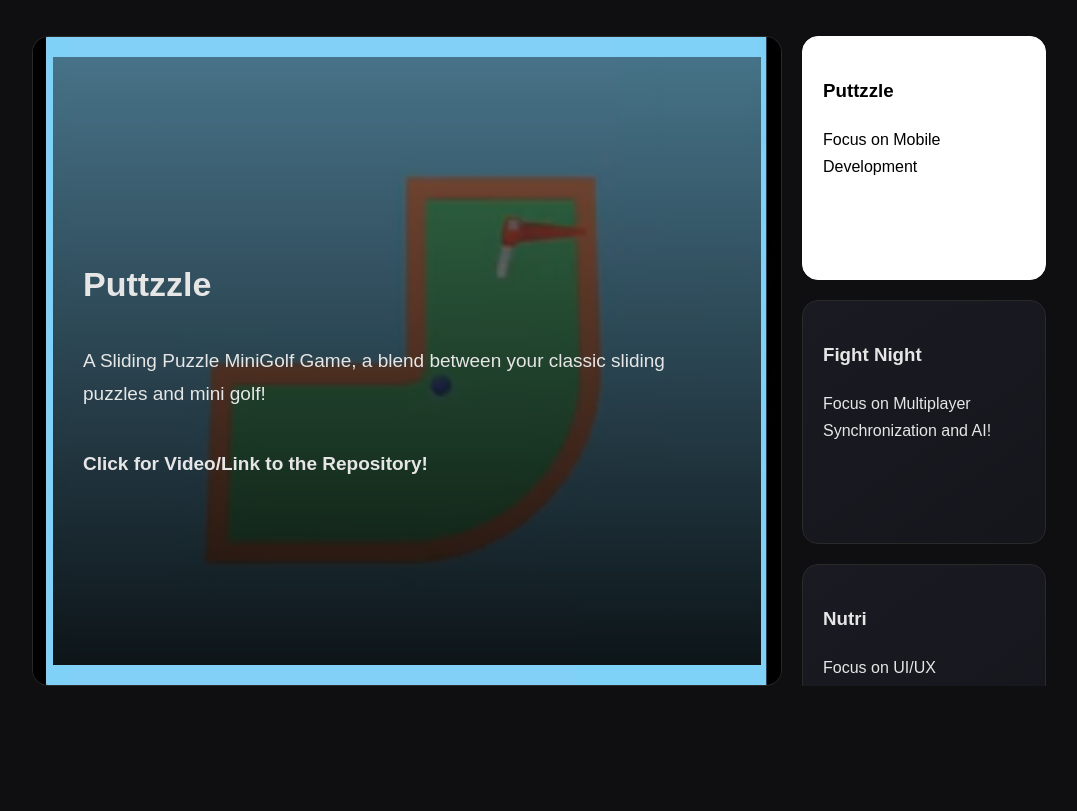
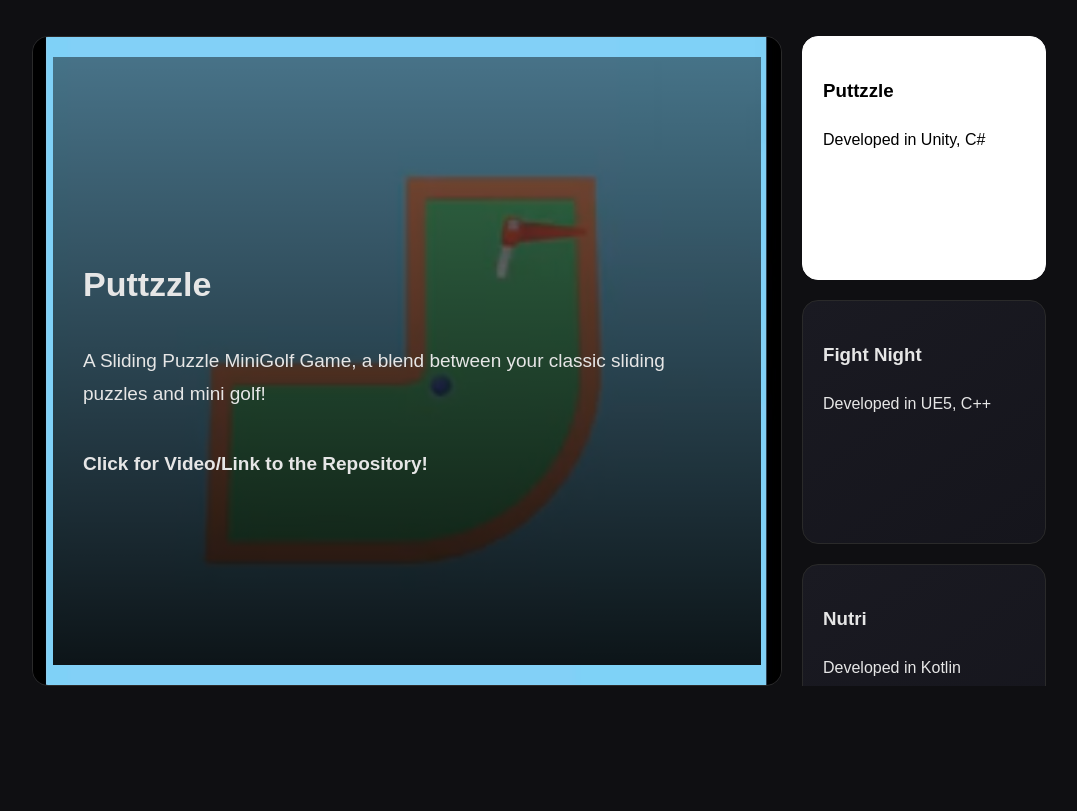
Before and after one commit to yooooop/yooooop.github.io, a plain HTML site: page index.html in a window 1280 px wide. Shown: the part 860-1671 px from the top of the page, without its empty margins (98-1175 px from the left). Drawn offline with Linux system fonts and the light colour scheme.

Commit message:
Revise project descriptions with development details

```diff
--- a/index.html
+++ b/index.html
@@ -111,37 +111,37 @@
             <div class="project-card square"
                  onclick="setActiveProject('golf', this)">
                 <h3>Puttzzle</h3>
-                <p>Focus on Mobile Development</p>
+                <p>Developed in Unity, C#</p>
             </div>
 
             <div class="project-card square"
                  onclick="setActiveProject('fightnight', this)">
                 <h3>Fight Night</h3>
-                <p>Focus on Multiplayer Synchronization and AI!</p>
+                <p>Developed in UE5, C++</p>
             </div>
 
             <div class="project-card square"
                  onclick="setActiveProject('nutri', this)">
                 <h3>Nutri</h3>
-                <p>Focus on UI/UX</p>
+                <p>Developed in Kotlin</p>
             </div>
 
             <div class="project-card square"
                  onclick="setActiveProject('eye', this)">
                 <h3>Eye for an Eye</h3>
-                <p>Focus on Gameplay and AI</p>
+                <p>Developed in Unity, C#</p></p>
             </div>
 
             <div class="project-card square"
                  onclick="setActiveProject('rhythm', this)">
                 <h3>Rhythm</h3>
-                <p>Focus on Gameplay and Timing</p>
+                <p>Developed in Unity, C#</p>
             </div>
 
             <div class="project-card square"
                  onclick="setActiveProject('bio', this)">
                 <h3>Bioinformatics</h3>
-                <p>Focus on Machine Learning</p>
+                <p>Developed in Python</p>
             </div>
 
         </div>
```
